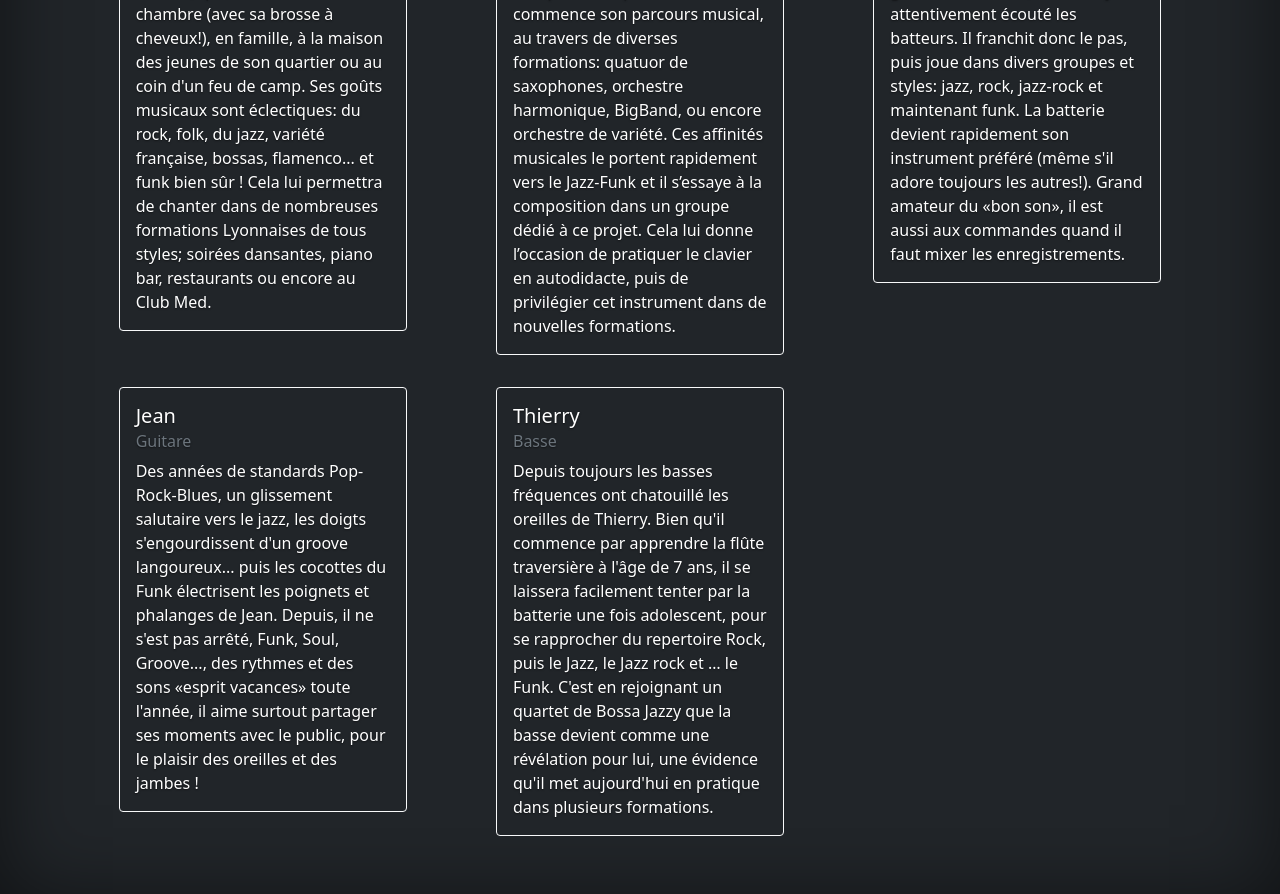
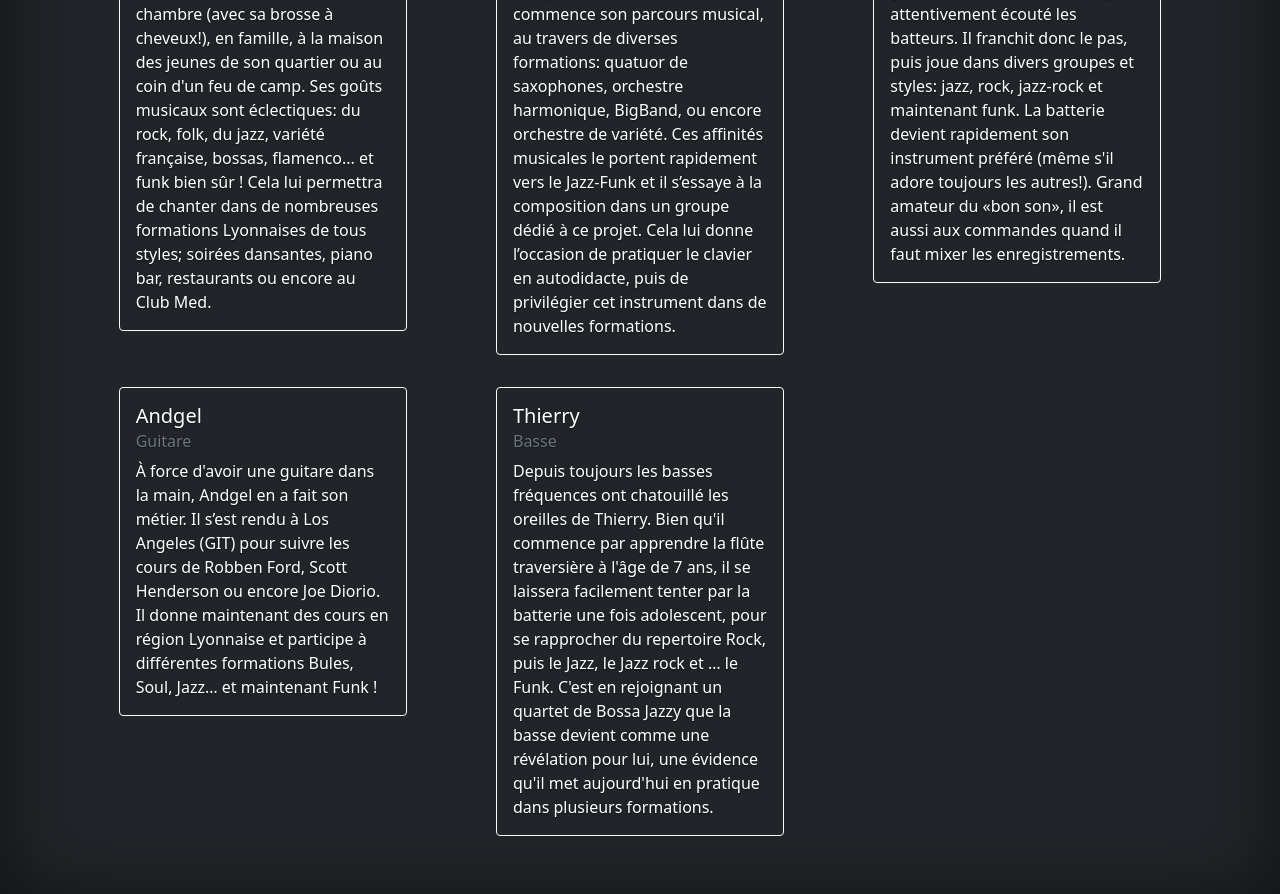
Before and after one commit to b-viguier/cmonguys-website, a Jekyll site: the page built from le-groupe.html, in a window 1280 px wide and 900 px high, scrolled down 801 px. Shown: the top 894 px of the window. Built offline with Jekyll 4.4.1, drawn with Linux system fonts in a browser that asks for light colours.

Commit message:
Update members

```diff
--- a/_data/members.yml
+++ b/_data/members.yml
@@ -16,12 +16,11 @@
    La batterie devient rapidement son instrument préféré (même s'il adore toujours les autres!).
    Grand amateur du «bon son», il est aussi aux commandes quand il faut mixer les enregistrements."
 
-- name: Jean
+- name: Andgel
   inst: Guitare
-  desc: "Des années de standards Pop-Rock-Blues, un glissement salutaire vers le jazz, les doigts s'engourdissent d'un groove langoureux...
-   puis les cocottes du Funk électrisent les poignets et phalanges de Jean.
-   Depuis, il ne s'est pas arrêté, Funk, Soul, Groove..., des rythmes et des sons «esprit vacances» toute l'année,
-   il aime surtout partager ses moments avec le public, pour le plaisir des oreilles et des jambes !"
+  desc: "À force d'avoir une guitare dans la main, Andgel en a fait son métier.
+   Il s’est rendu à Los Angeles (GIT) pour suivre les cours de Robben Ford, Scott Henderson ou encore Joe Diorio.
+   Il donne maintenant des cours en région Lyonnaise et participe à différentes formations Bules, Soul, Jazz… et maintenant Funk !"
 
 - name: Thierry
   inst: Basse
```
